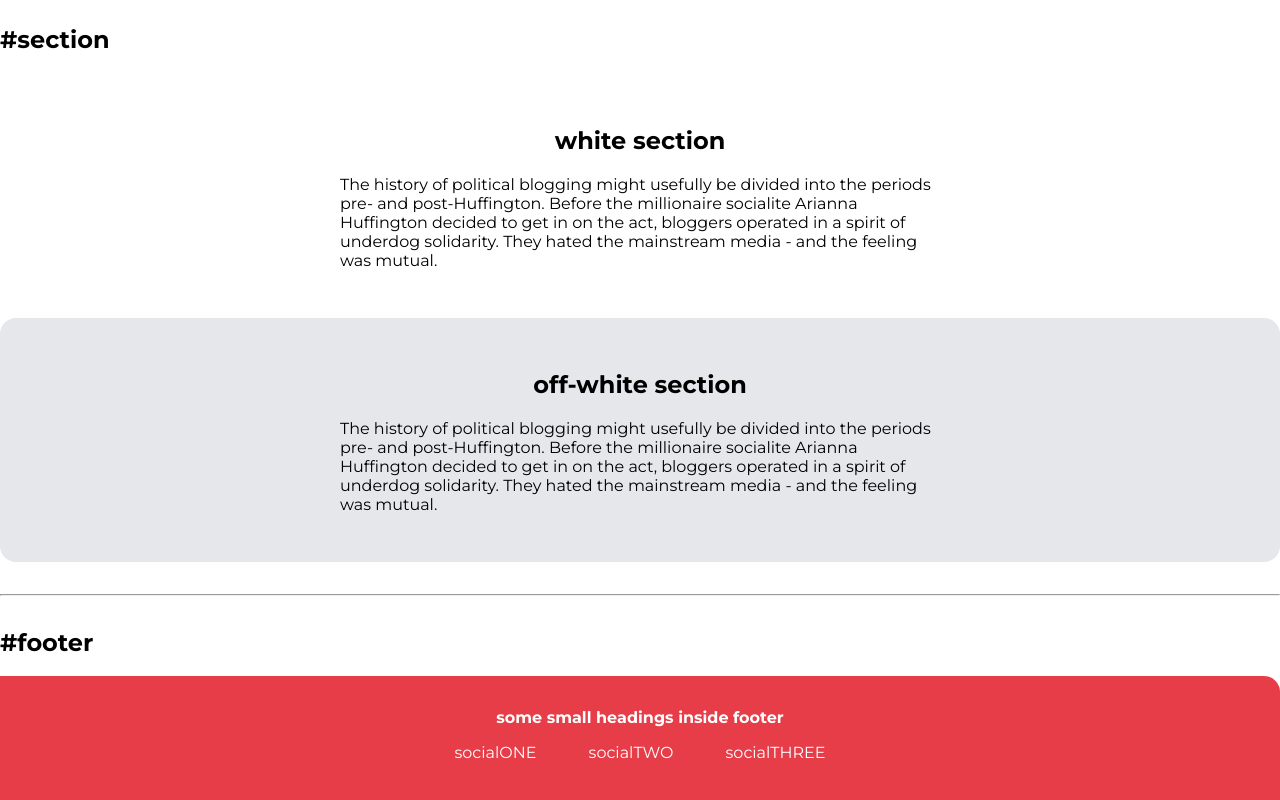
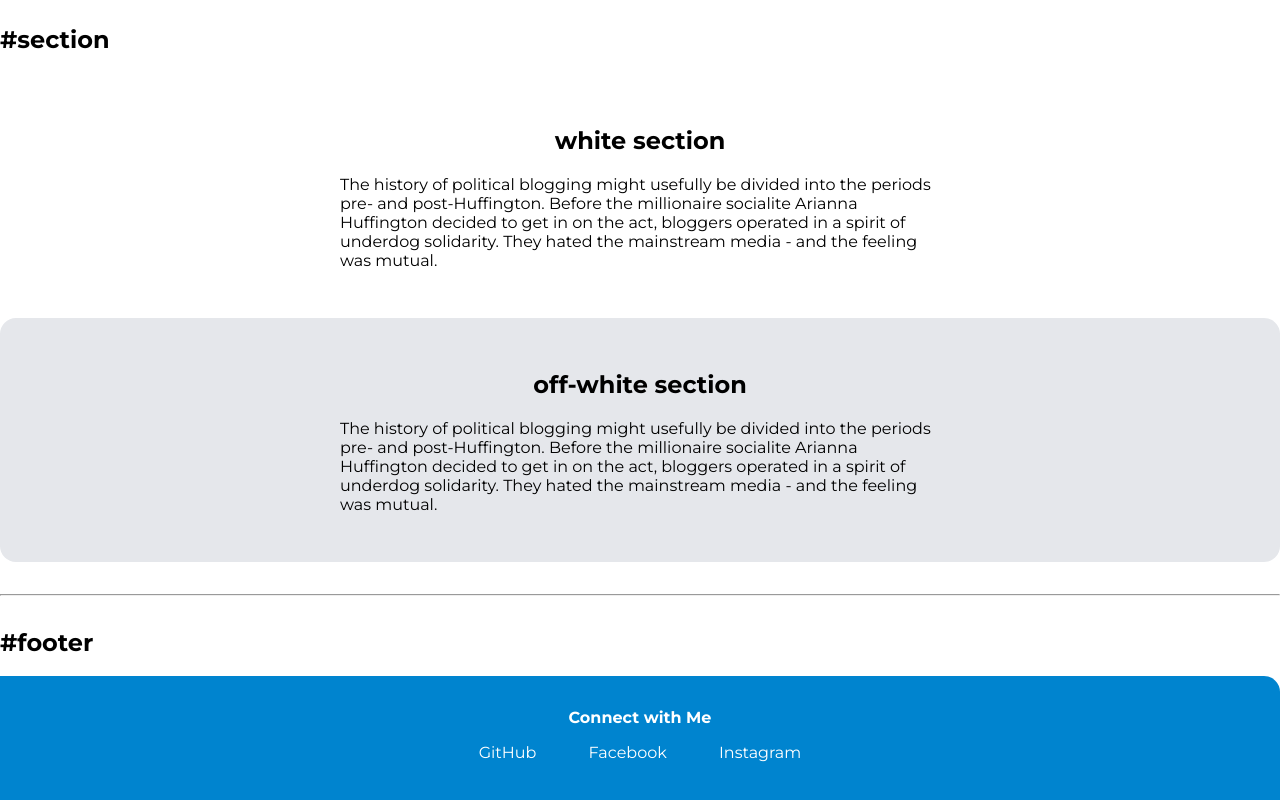
Before and after one commit to iamalhera/component-library, a plain HTML site: page index.html in a window 1280 px wide. Shown: the part 1954-2754 px from the top of the page. Drawn offline with Linux system fonts and the light colour scheme.

Commit message:
Initial commit

```diff
--- a/index.html
+++ b/index.html
@@ -115,21 +115,21 @@
     <h2>#footer</h2>
 
     <footer class="footer">
-        <div class="footer-header">some small headings inside footer</div>
+        <div class="footer-header">Connect with Me</div>
         <ul>
             <li class="list-item-inline list-non-bullet">
                 <a class="link" href="/">
-                    socialONE
+                    GitHub
                 </a>
             </li>
             <li class="list-item-inline list-non-bullet">
                 <a class="link" href="/">
-                socialTWO
+                Facebook
             </a>
             </li>
             <li class="list-item-inline list-non-bullet">
                 <a class="link" href="/">
-                socialTHREE
+                Instagram
             </a>
             </li>
         </ul>
--- a/styles.css
+++ b/styles.css
@@ -1,7 +1,8 @@
 @import url('https://fonts.googleapis.com/css2?family=Montserrat:wght@400;700&display=swap');
 
 :root {
-    --primary-color : #e73d48 ;
+    --primary-color :
+    #0084cf ;
     --dark-gray : #6e7781 ;
     --light-gray : #E5E7EB ;
 }
```
